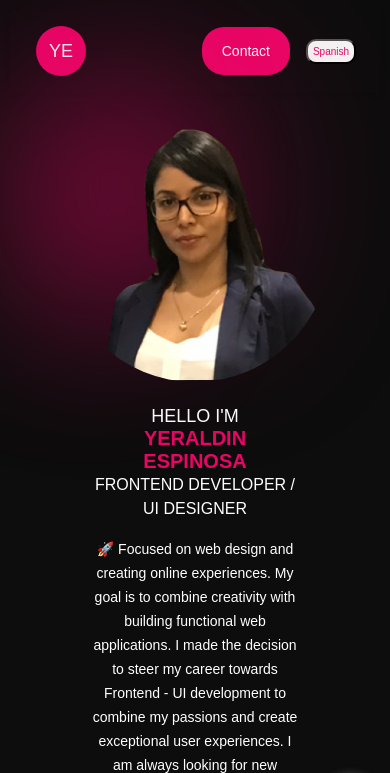
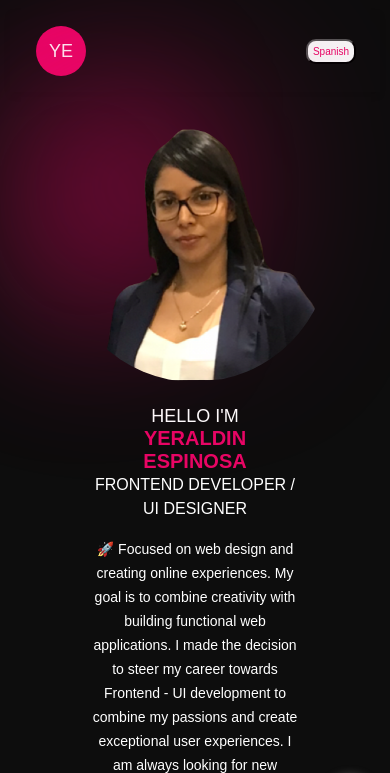
Before and after one commit to YeralShaik/portfolio.yeraldin, a website: page index.html in a window 390 px wide. Shown: the top 773 px of the page. Drawn offline with Linux system fonts and the light colour scheme.

Commit message:
modificamos mobile

```diff
--- a/mobile.css
+++ b/mobile.css
@@ -43,15 +43,7 @@ body {
     margin-right: auto;
   }
   #buttonNav {
-    width: auto; /* Ajustar el ancho automáticamente */
-    padding: 10px 20px; /* Reducir el espacio superior e inferior */
-    color: var(--secondary);
-    background: var(--primary);
-    border: none;
-    border-radius: 22px;
-    font-size: 14px;
-    margin-left: auto;
-    margin-right: 16px;
+   display: none;
   }
 
   #changeLanguage {
```
